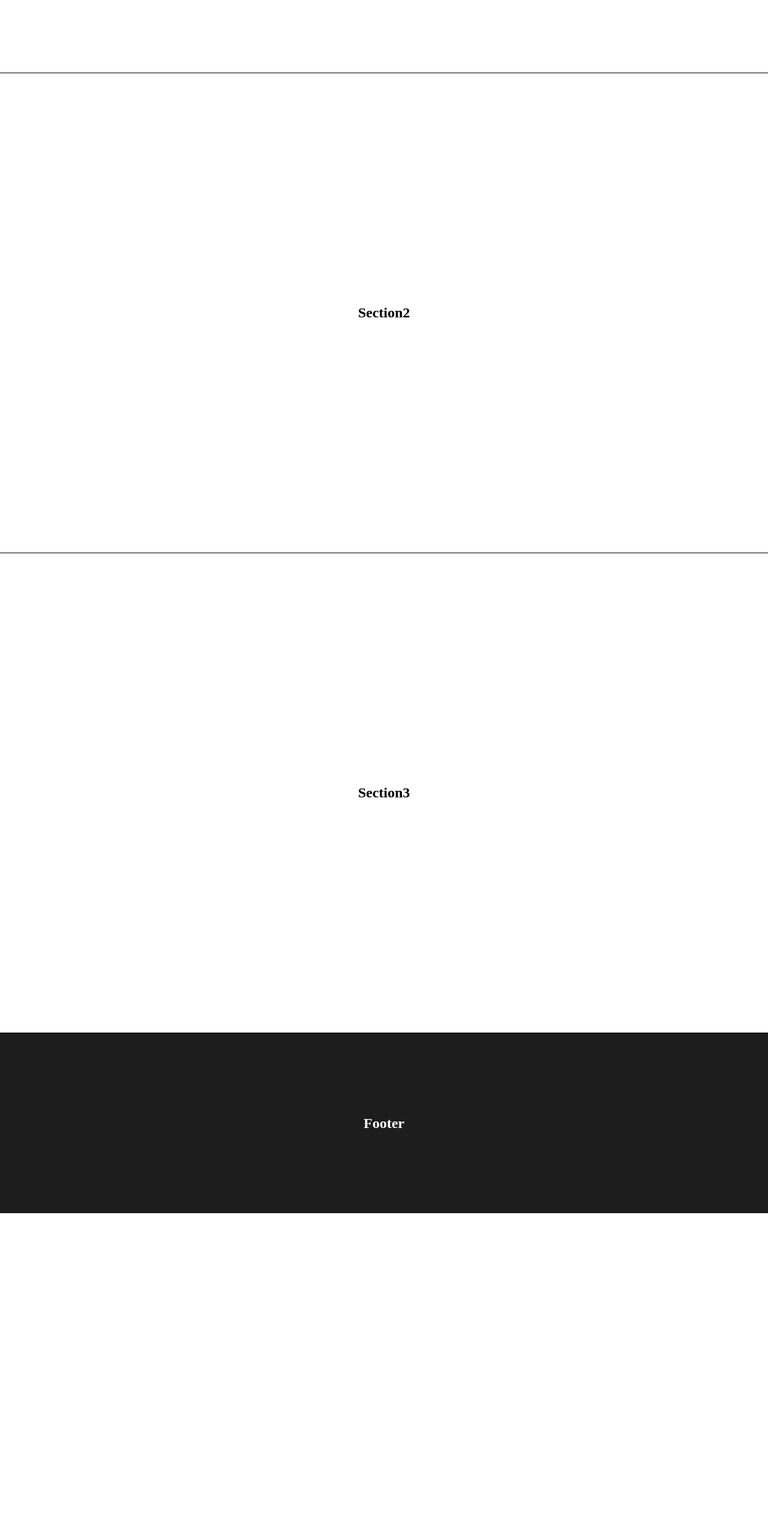
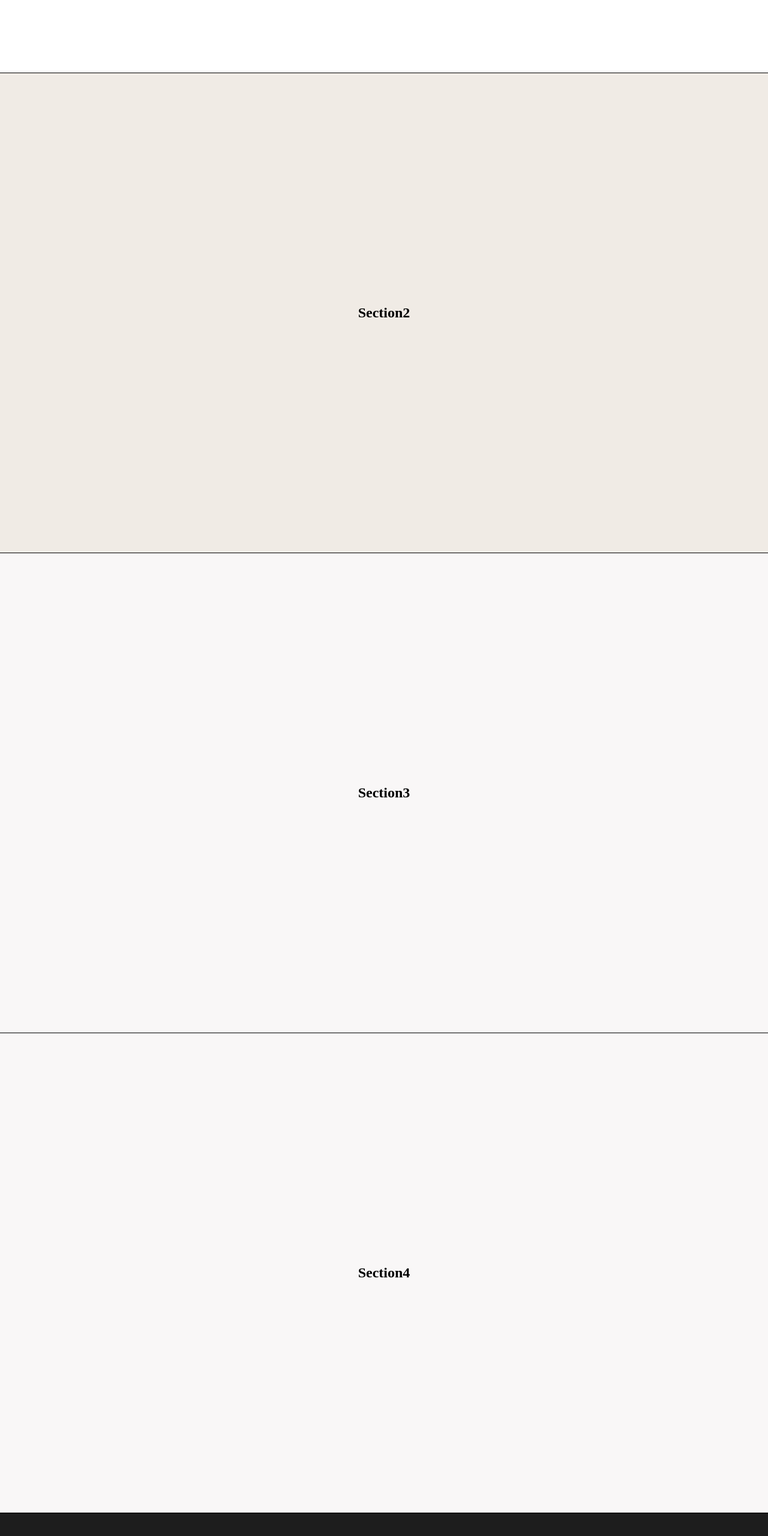
Before and after one commit to OkanOzdes/Template, a plain HTML site: page index.html in a window 1280 px wide. Shown: the part 1478-4038 px from the top of the page at 60% size. Before the commit the page ends 3500 px from the top, so only its background shows below. Drawn offline with nearby package versions, Linux system fonts and the light colour scheme.

Commit message:
new sections

```diff
--- a/index.html
+++ b/index.html
@@ -60,11 +60,14 @@
                 <div class="section">
                     <h2>Section1</h2>
                 </div>
-                <div class="section">
+                <div class="section2">
                     <h2>Section2</h2>
                 </div>
-                <div class="section">
+                <div class="section3">
                     <h2>Section3</h2>
+                </div>
+                <div class="section3">
+                    <h2>Section4</h2>
                 </div>
             </div>
         </main>
--- a/style.css
+++ b/style.css
@@ -14,12 +14,24 @@
     height: 100%;
 }
 
-.section {
+.section, .section2, .section3, .section4{
     height: 100vh;
     display: flex;
     justify-content: center;
     align-items: center;
     border-bottom: 1px solid black;
+}
+
+.section {
+    background-color: white;
+}
+.section2 {
+    background-color: #f0ebe5;
+}
+.section3 {
+    background-color: #f9f7f7;
+}
+.section4 {
     background-color: white;
 }
 
```
